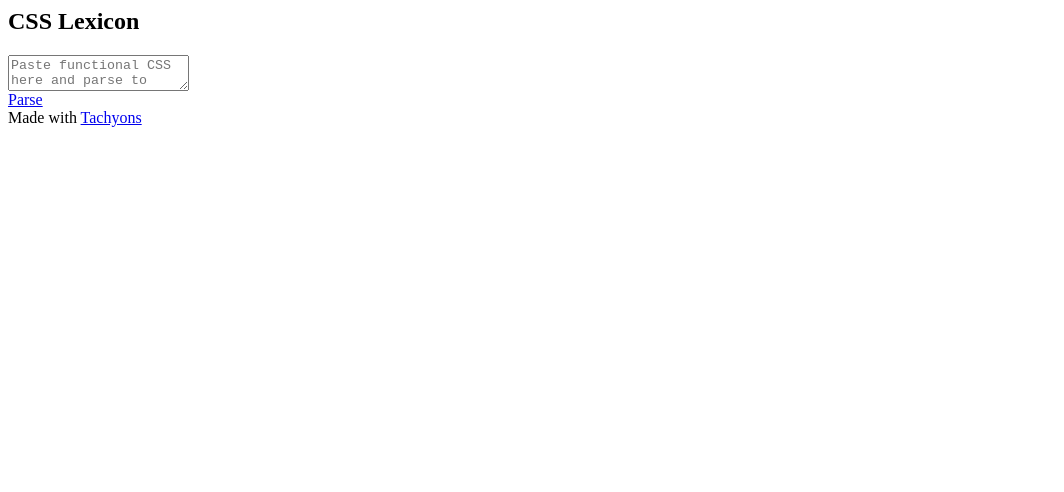
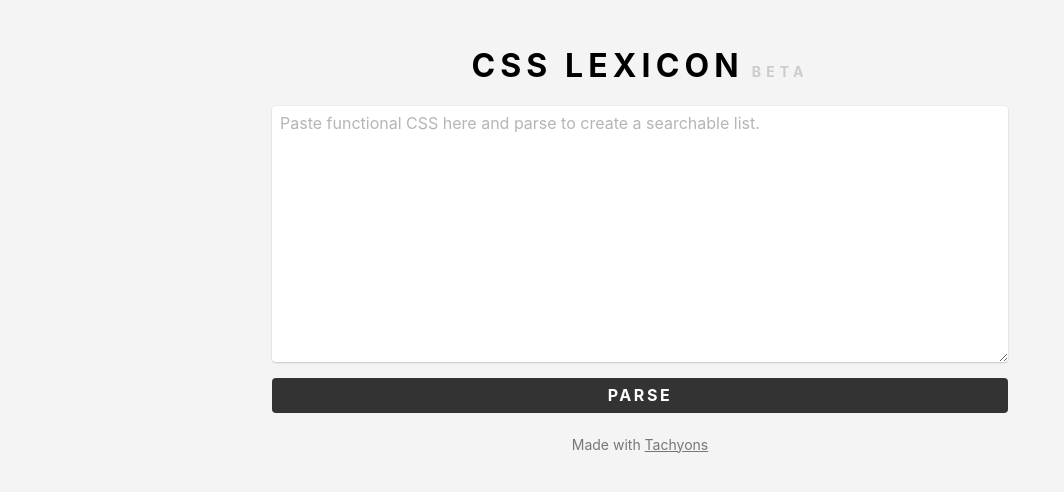
Before and after one commit to jkulton/jkulton.github.io, a Jekyll site: the page styles/index.html, which Jekyll copies as it is, in a window 1280 px wide. Shown: the top 492 px of the page, without its empty margins (0-1064 px from the left). Built offline with Jekyll 4.4.1, drawn with Linux system fonts in a browser that asks for light colours; nearby versions of some CDN libraries; a script that is not in the unit is left out.

Commit message:
css lexicon initial

```diff
--- a/styles.css
+++ b/styles.css
@@ -263,6 +263,8 @@
 .bb-0 { border-bottom-width: 0; }
 
 .bl-0 { border-left-width: 0; }
+
+.bs-1 { box-shadow: 0 1px 2px 0px rgba(0, 0, 0, 0.16),0 0px 0px 1px rgba(0, 0, 0, 0.02); }
 
 .shadow-1 { box-shadow: 0 0 4px 2px rgba(0, 0, 0, 0.2); }
 
@@ -1250,7 +1252,7 @@
 
 .center { margin-right: auto; margin-left: auto; }
 
-.clip { position: fixed !important; _position: absolute !important; clip: rect(1px 1px 1px 1px); clip: rect(1px, 1px, 1px, 1px); }
+.clip { position: fixed !important; position: absolute !important; clip: rect(1px 1px 1px 1px); clip: rect(1px, 1px, 1px, 1px); }
 
 .ws-normal { white-space: normal; }
 
--- a/styles/app.js
+++ b/styles/app.js
@@ -1,12 +1,15 @@
 var app = angular.module('styleList', []);
 
 app.controller('ListController', function($scope) {
-
     $scope.userStyles = "";
     $scope.styleArray = [];
-
     $scope.showMe = function() {
         $scope.styleArray = $scope.userStyles.replace(/\s/g, '').split('}');
-        document.querySelector(".styleInput").style.display = "none";
+		for (var i = 0; i < $scope.styleArray.length - 1; i++) {
+			$scope.styleArray[i] = $scope.styleArray[i].split("{");
+			$scope.styleArray[i][0] = $scope.styleArray[i][0].replace(/,/g, "\n");
+			$scope.styleArray[i][1] = $scope.styleArray[i][1].replace(/;/g, "\n").replace(/:/g, ": ");
+		}
+		$scope.styleArray.pop();
     }
 });
--- a/styles/index.html
+++ b/styles/index.html
@@ -2,30 +2,29 @@
 	<head>
 		<script src="https://cdnjs.cloudflare.com/ajax/libs/angular.js/1.4.7/angular.min.js"></script>
 		<script src="https://cdnjs.cloudflare.com/ajax/libs/angular.js/1.4.7/angular-route.min.js"></script>
-		<link rel="stylesheet" href="https://npmcdn.com/tachyons@4.1.0/css/tachyons.min.css"/>
+		<link rel="stylesheet" href="../styles.css"/>
         <meta name="viewport" content="width=device-width, initial-scale=1.0">
 		<style>
-		.mla  { margin-left: auto; }
-		.mw-75 { max-width: 75%; }
-		.bs-1 { box-shadow: 0 1px 1px 0 rgba(0,0,0,0.15); }
+		textarea:focus { outline-color: gold; }
 		</style>
 	</head>
-	<body ng-controller="ListController" class="mw7 center pa3 bg-light-gray">
-		<h2 class="ttu tc tracked mt3">CSS Lexicon</h2>
+	<body ng-controller="ListController" class="mw7 center pa3 bg-near-white">
+		<h1 class="ttu tc tracked mt4">CSS Lexicon<span class="moon-gray ml2 f6 italic">beta</span></h1>
 		<ul ng-if="styleArray.length" class="list pl0">
 			<li>
-				<input type="text" class="mb3 gray br2 pa2 w-100 ba b--light-silver" ng-model="search" placeholder="Search Styles" />
+				<input type="text" class="mw-100 pa3 w-100 bn gray bn bs-1 br2 mb3" ng-model="search" placeholder="Search Styles" />
 			</li>
-			<li class="mb3 flex f6" style="font-family: monospace;" ng-repeat="style in styleArray | filter: search track by $index ">
-				{{ style }}
+			<li class="mb3 pb3 flex items-center bb b--moon-gray" ng-repeat="style in styleArray | filter: search track by $index ">
+				<span class="pre">{{ style[0] }}</span>
+				<span class="mla pre mv2 tr">{{ style[1] }}</span>
 			</li>
 		</ul>
-		<textarea placeholder="Paste functional CSS here and parse to create a searchable list." ng-model="userStyles" class="styleInput mw-100 pa2 w-100 h4 ba b--light-silver br2 mb3"></textarea>
+		<textarea ng-show="!styleArray.length" placeholder="Paste functional CSS here and parse to create a searchable list." ng-model="userStyles" class="styleInput mw-100 pa2 w-100 h5 bn gray bn bs-1 br2 mb3"></textarea>
 		<section ng-if="!styleArray.length" class="w-100 tc">
-			<a ng-click="showMe()" style="box-sizing:border-box;" class="w-100 w-50-ns f6 link dim br2 ph3 pv2 mb2 dib white bg-dark-gray" href="#0">Parse</a>
+			<button ng-click="showMe()" class="Button bg-dark-gray pointer w-100 w-50-ns ttu f5 bn br2 b tracked pv2 ph3 mb2 dib white grow" href="#0">Parse</button>
 		</section>
-		<section class="f6 w-100 moon-gray tc mt3">
-			Made with <a class="moon-gray" href="http://tachyons.io/">Tachyons</a>
+		<section class="f6 w-100 gray tc mt3">
+			Made with <a class="gray" href="http://tachyons.io/">Tachyons</a>
 		</section>
 		<script src="app.js"></script>
 	</body>
```
